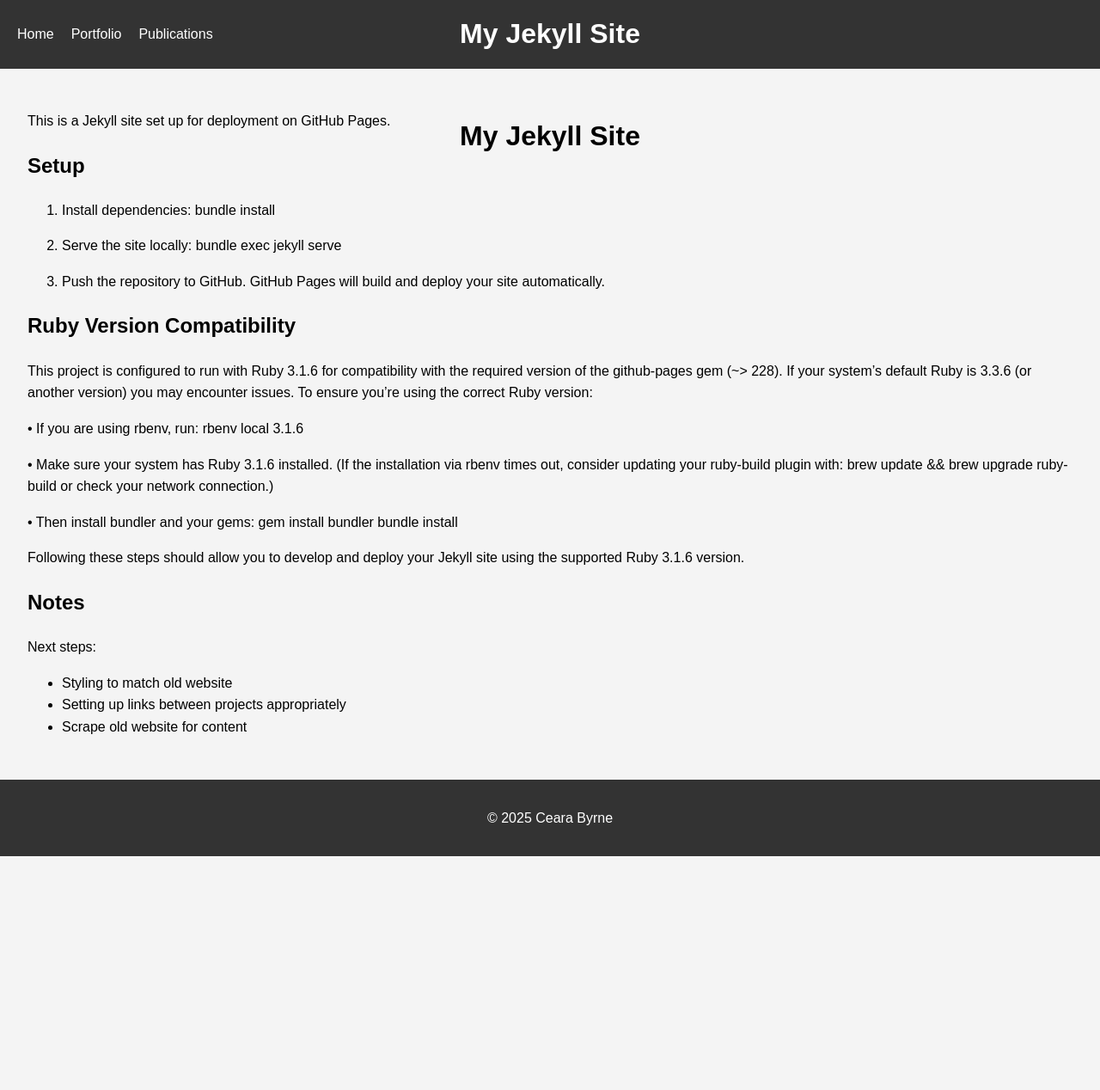
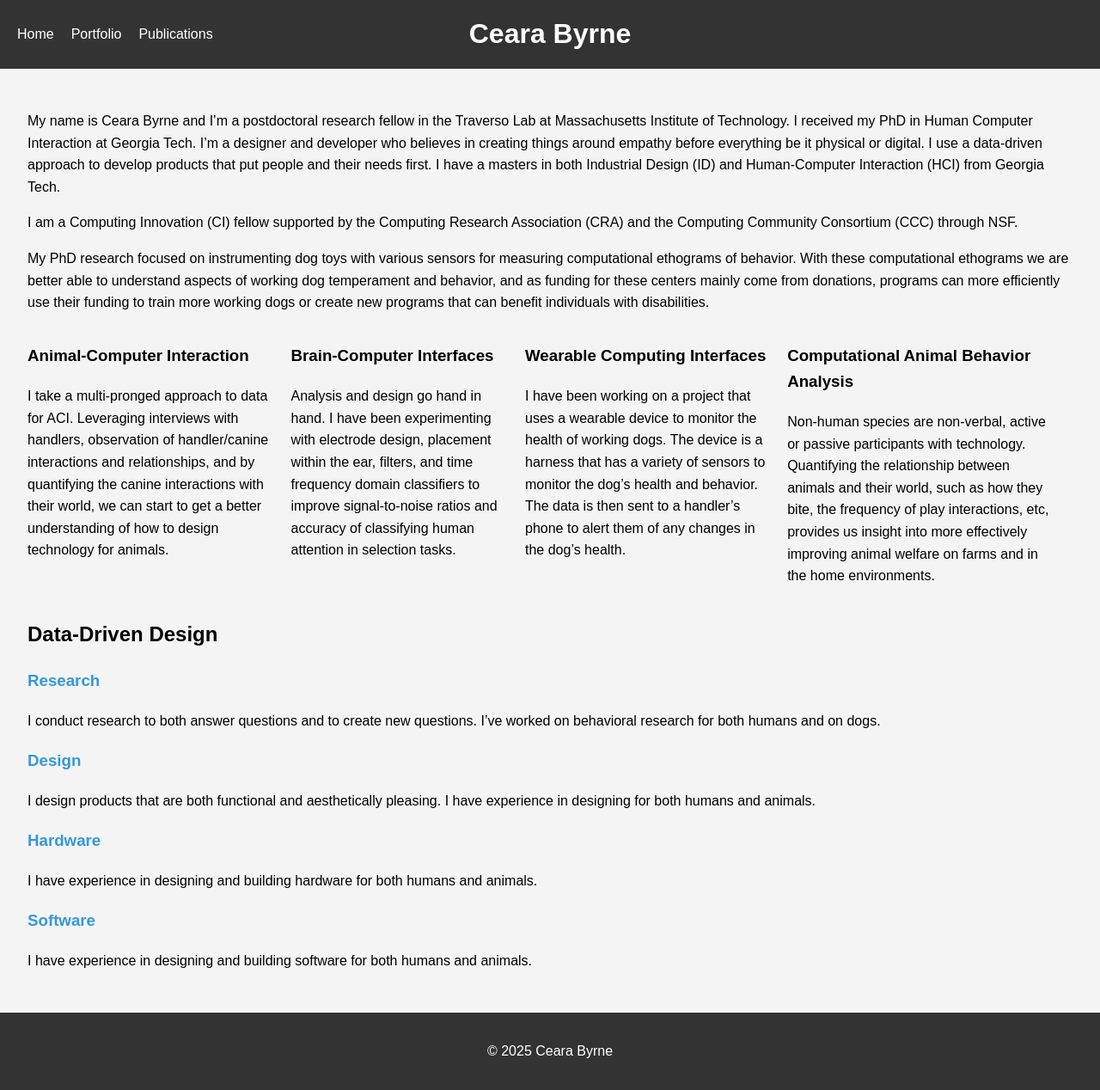
Before and after one commit to aboglin/aboglin.github.io, a Jekyll site: the page built from index.html, in a window 1280 px wide. Shown: the whole page at 86% size. Built offline with Jekyll 4.4.1, drawn with Linux system fonts in a browser that asks for light colours; our own code applies the rules of GitHub Pages for plain Markdown files; before the commit the page ends 996 px from its top, so only the background shows below that.

Commit message:
chore: Add in the domains

```diff
--- a/_config.yml
+++ b/_config.yml
@@ -9,3 +9,5 @@ theme: jekyll-theme-minimal
 collections:
   portfolio:
     output: true
+  domains:
+    output: true
--- a/_data/about.yml
+++ b/_data/about.yml
@@ -46,7 +46,6 @@ domains:
     heading: Research
     description: |
       I conduct research to both answer questions and to create new questions. I've worked on behavioral research for both humans and on dogs.
-    link: ""
     tags:
       - Research
 
@@ -54,7 +53,6 @@ domains:
     heading: Design
     description: |
       I design products that are both functional and aesthetically pleasing. I have experience in designing for both humans and animals.
-    link: ""
     tags:
       - Design
       - Architecture
@@ -65,7 +63,6 @@ domains:
     heading: Hardware
     description: |
       I have experience in designing and building hardware for both humans and animals.
-    link: ""
     tags:
       - Prototyping Hardware
 
--- a/_layouts/default.html
+++ b/_layouts/default.html
@@ -11,7 +11,7 @@
       <ul>
         <li><a href="/">Home</a></li>
         <li><a href="/portfolio">Portfolio</a></li>
-        <li><a href="/publications">Publications</a></li>
+        <li><a href="https://scholar.google.com/citations?user=1K9COTYAAAAJ&hl=en" target="_blank">Publications</a></li>
       </ul>
     </nav>
     <h1>{{ page.title | default: site.title }}</h1>
--- a/_portfolio/index.html
+++ b/_portfolio/index.html
@@ -3,17 +3,6 @@ title: Portfolio
 layout: default
 ---
 
-<link rel="stylesheet" href="{{ "/assets/css/portfolio.css" | relative_url }}">
-
-<button id="tag-nav-toggle" aria-label="Toggle navigation">
-  <svg xmlns="http://www.w3.org/2000/svg" width="48" height="48" fill="currentColor" class="bi bi-filter-left" viewBox="0 0 16 16">
-  <path d="M2 10.5a.5.5 0 0 1 .5-.5h3a.5.5 0 0 1 0 1h-3a.5.5 0 0 1-.5-.5m0-3a.5.5 0 0 1 .5-.5h7a.5.5 0 0 1 0 1h-7a.5.5 0 0 1-.5-.5m0-3a.5.5 0 0 1 .5-.5h11a.5.5 0 0 1 0 1h-11a.5.5 0 0 1-.5-.5"/>
-  </svg>
-</button>
-
-<div class="container">
-  <div id="tag-navbar" class="sidebar">
-    <button onclick="filterProjects('all')">All</button>
 {% assign all_tags = "" %}
 {% for project in site.data.portfolio %}
   {% for tag in project[1].tags %}
@@ -21,47 +10,5 @@ layout: default
   {% endfor %}
 {% endfor %}
 {% assign all_tags = all_tags | split: "," | uniq | sort %}
-    {% for tag in all_tags %}
-      {% if tag != "" %}
-        <button onclick="filterProjects('{{ tag }}')">{{ tag }}</button>
-      {% endif %}
-    {% endfor %}
-  </div>
 
-  <div class="content">
-    <ul id="project-list">
-      {% for project in site.portfolio %}
-        {% assign url = project.id | relative_url %}
-        {% assign portfolio = site.data.portfolio[project.slug] %}
-        {% if portfolio == nil %}
-          {% continue %}
-        {% endif %}
-        <li class="project-item" data-tags="{{ portfolio.tags | join: ' ' }}">
-          <a href="{{ url }}">{{ portfolio.title }}</a>
-        </li>
-      {% endfor %}
-    </ul>
-  </div>
-</div>
-
-<script>
-  document.getElementById('tag-nav-toggle').addEventListener('click', function() {
-    var sidebar = document.querySelector('.sidebar');
-    if (sidebar.style.display === 'block') {
-      sidebar.style.display = 'none';
-    } else {
-      sidebar.style.display = 'block';
-    }
-  });
-
-  function filterProjects(tag) {
-    var items = document.querySelectorAll('.project-item');
-    items.forEach(function(item) {
-      if (tag === 'all' || item.getAttribute('data-tags').includes(tag)) {
-        item.style.display = 'list-item';
-      } else {
-        item.style.display = 'none';
-      }
-    });
-  }
-</script>
+{% include portfolio_filter.html %}
--- /dev/null
+++ b/assets/css/index.css
@@ -0,0 +1,31 @@
+.horizontal-list {
+  list-style: none;
+  padding: 0;
+  margin: 0;
+  display: flex;
+  }
+
+.horizontal-list li {
+  margin-right: 1rem;
+}
+
+@media (max-width: 600px) {
+  .horizontal-list {
+    flex-direction: column;
+  }
+
+  .horizontal-list li {
+    margin-right: 0;
+    margin-bottom: 1rem;
+  }
+}
+
+.vertical-list {
+  list-style: none;
+  padding: 0;
+  margin: 0;
+}
+
+.vertical-list li {
+  margin-bottom: 1rem;
+}
--- /dev/null
+++ b/index.html
@@ -0,0 +1,28 @@
+---
+layout: default
+title: Ceara Byrne
+---
+
+<link rel="stylesheet" href="{{ "/assets/css/index.css" | relative_url }}">
+
+<div>{{ site.data.about.blurb | markdownify }}</div>
+
+<ul class="horizontal-list">
+  {% for field in site.data.about.fields %}
+    <li>
+        <h3>{{ field[1].heading }}</h3>
+        <div>{{ field[1].description | markdownify }}</div>
+    </li>
+  {% endfor %}
+</ul>
+
+<h2>Data-Driven Design</h2>
+
+<ul class="vertical-list">
+  {% for domain in site.data.about.domains %}
+    <li>
+        <h3><a href="/domains/{{ domain[0] }}">{{ domain[1].heading }}</a></h3>
+        <div>{{ domain[1].description | markdownify }}</div>
+    </li>
+  {% endfor %}
+</ul>
```
Also changed, not shown: _domains/design.html (added, +8 -0 lines), _domains/hardware.html (added, +8 -0 lines), _domains/research.html (added, +8 -0 lines), _domains/software.html (added, +8 -0 lines), _includes/portfolio_filter.html (added, +65 -0 lines), assets/css/portfolio_filter.css (renamed from assets/css/portfolio.css). Lines whose indentation alone changed are shown as unchanged.
